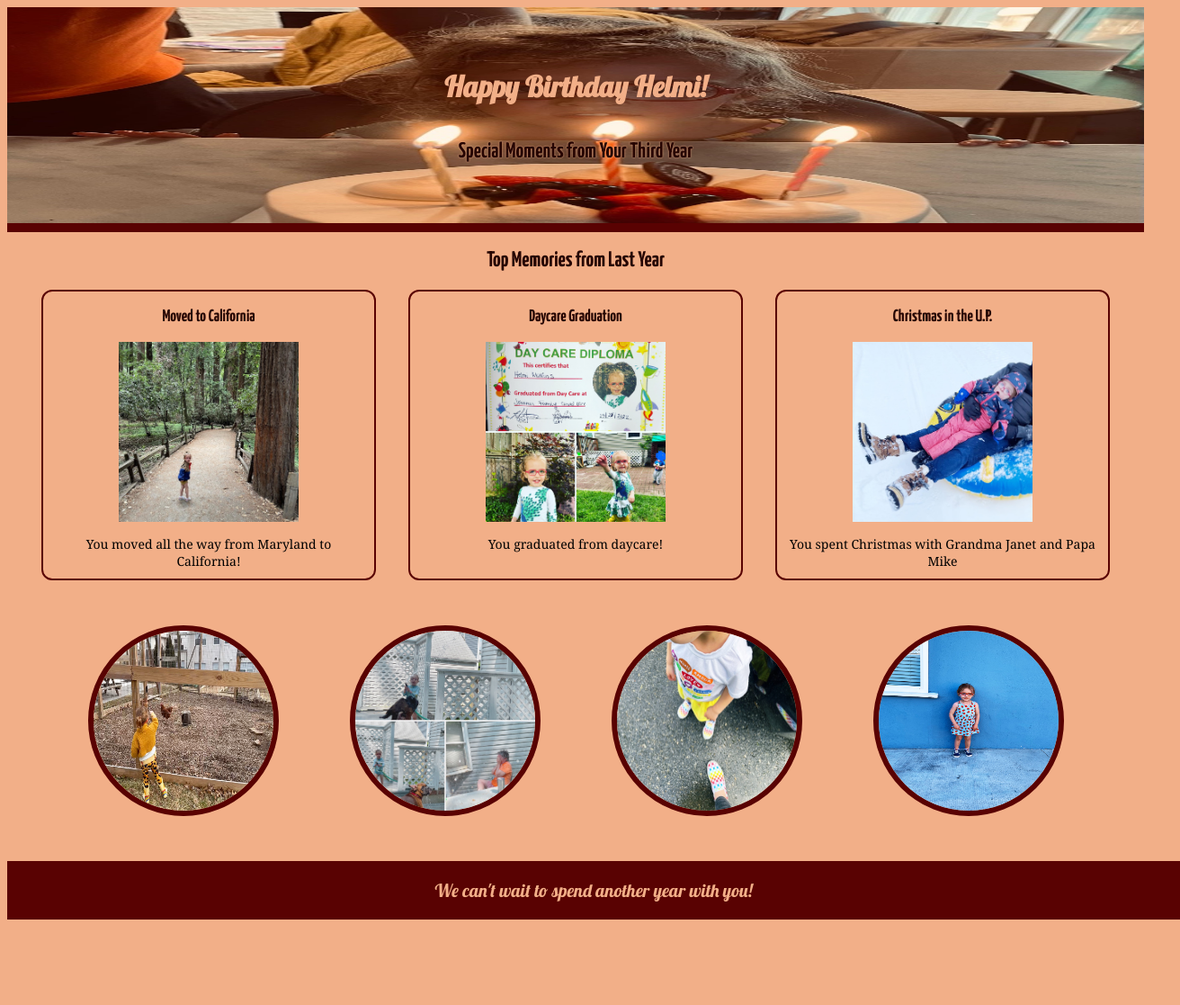
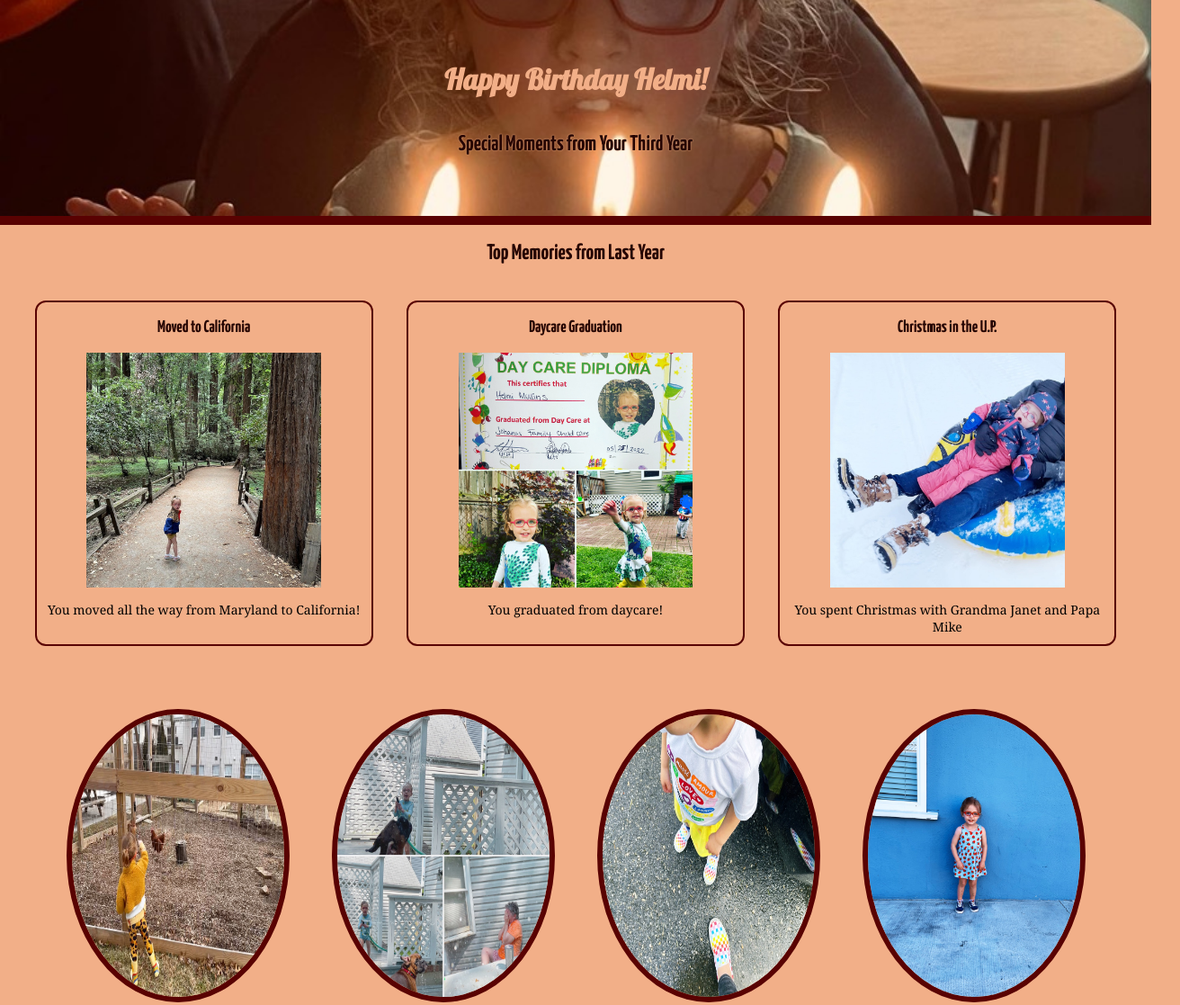
Before and after one commit to aeposten/helmi-birthday, a plain HTML site: page index.html in a window 1280 px wide. Shown: the top 1117 px of the page at 90% size, 1312 px wide, since content can reach past the window. Before the commit the page ends 1030 px from the top, so only its background shows below. Drawn offline with Linux system fonts and the light colour scheme.

Commit message:
Update styles.css

```diff
--- a/styles.css
+++ b/styles.css
@@ -1,43 +1,41 @@
 /**
-Palette: https://scrimba.com/links/hometown-palette
-RED: #E63946
-LIGHT: #F1FAEE
-AQUA: #A8DADC
-LIGHT BLUE: #457B9D
-DARK BLUE: #1D3557
-
+PEACH: #f2af88;
+BURGUNDY: #590202
+DARK TEXT:  #260502;
 */
 
 @import url("https://fonts.googleapis.com/css2?family=Lobster&family=Oswald:wght@400;700&family=Yanone+Kaffeesatz:wght@400;700&display=swap");
 
+
+/*Formatting for the body of the page*/
+
 body {
   background-color: #f2af88;
   font-family: Georgia, Times, "Times New Roman", serif;
+  margin: 0;
+  display:flex;
+  flex-direction: column;
+  justify-content: center;
 }
 
-#hero, #fav-img {
-    display: flex;
-    flex-direction: column;
-    justify-content: center;
-    align-items: center;
-}
-
+/* Formatting for the header */
 #hero {
   margin: 0;
   padding: 0;
   height: 30vh;
   background-image: url("images/helmi-cake.jpeg");
-  background-size: 100% 100%;
+  background-size: cover;
+  background-position: center;
   border-bottom: 10px solid #590202;
+  display: flex;
+  flex-direction: column;
+  justify-content: center;
+  align-items: center;
 }
 
-#fav-img {
-  background-image: url("images/helmi-flamingo.jpeg");
-  height: 20vh;
-  background-size: 100% 100%;
-  border-top: 10px solid #590202;
-  border-bottom: 10px solid #590202;
-  padding: 20px;
+.title {
+  font-family: "Lobster", cursive;
+  color: #f2af88;
 }
 
 h2 {
@@ -46,15 +44,15 @@ h2 {
   text-shadow: 0 0 2px #f2af88;
 }
 
-h3,
-h4 {
-  color: #260502;
-  font-family: "Yanone Kaffeesatz", sans-serif;
+/* Formatting for memory cards and their associated content */
+.sub-heading {
+  text-align: center;
 }
 
-.title {
-  font-family: "Lobster", cursive;
-  color: #f2af88;
+#memories {
+  display: flex;
+  justify-content: space-around;
+  margin: 20px;
 }
 
 .memory {
@@ -66,7 +64,7 @@ h4 {
 }
 
 .memory-img {
-  width: 200px;
+  width: 70%;
 }
 
 .memory-text {
@@ -74,41 +72,65 @@ h4 {
   padding: 10px;
 }
 
-.sub-heading {
-  text-align: center;
+h3,
+h4 {
+  color: #260502;
+  font-family: "Yanone Kaffeesatz", sans-serif;
 }
 
-#memories {
+
+/* Formatting for Favorite Memory Section - in progress */
+/* #helmi-fav {
   display: flex;
-  justify-content: space-around;
-  margin: 20px;
+  justify-content: center;
+  height: 40vh;
+}
+
+#fav-memory-img {
+  height: 60%;
+}
+
+.flex-box {
+  display: flex;
+  flex-direction: column;
+  align-items: center;
 }
 
 #flamingo-caption {
+  display: flex;
+  flex-direction: column;
+  justify-content: center;
+  align-items: center;
+  width: 40%;
   text-shadow: 0 0 4px #f2af88;
   font-weight: bold;
+} */
+
+
+
+/* Formatting for image section at bottom of page */
+
+.round-img {
+  width: 20%;
+  border-radius: 100%;
+  border: 6px solid #590202;
 }
 
+#fav-images {
+  display: flex;
+  justify-content: space-around;
+  margin: 50px;
+}
+
+
+/* Formatting for footer */
 footer {
   width: 100%;
   background-color: #590202;
   color: #f2af88;
-  padding: 20px;
+  padding: 20px 0 20px 0;
   font-family: "Lobster", cursive;
   font-size: 20px;
   text-align: center;
   bottom: 0;
 }
-
-.round-img {
-    width: 200px;
-    height:200px;
-    border-radius: 100%;
-    border:6px solid #590202;
-}
-
-#fav-images {
-    display: flex;
-    justify-content: space-around;
-    margin: 50px;
-}
```
